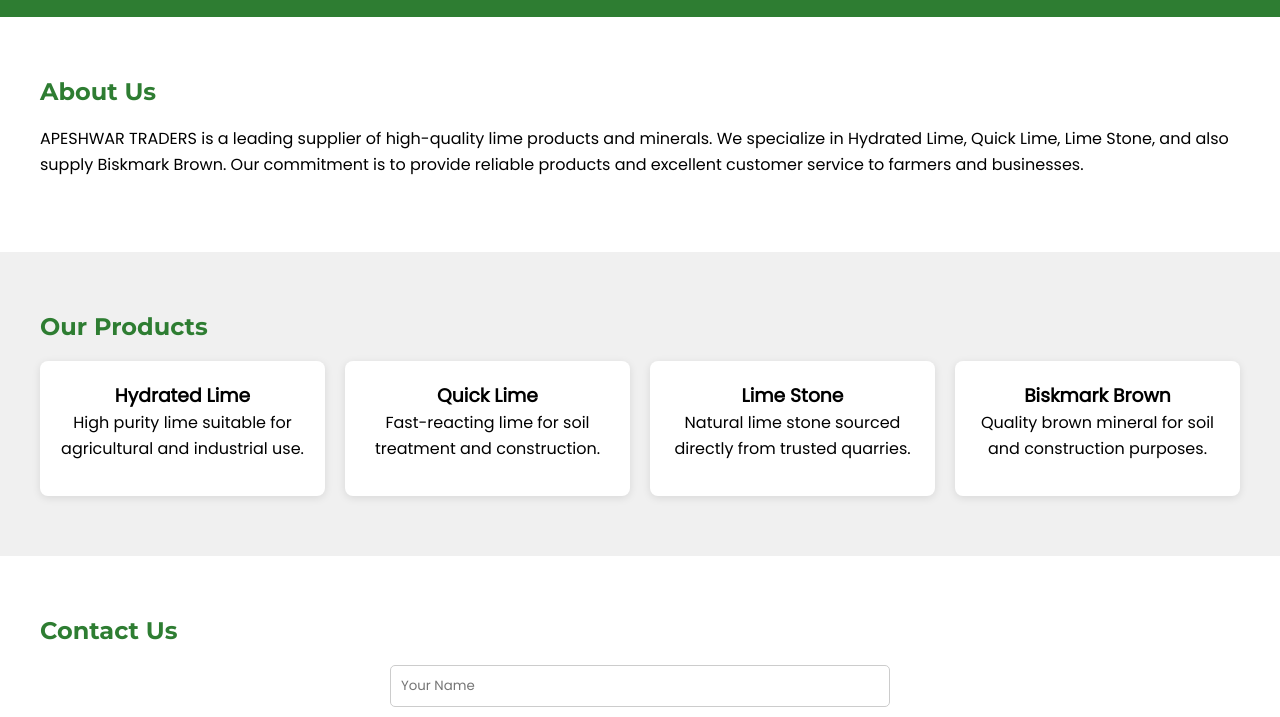
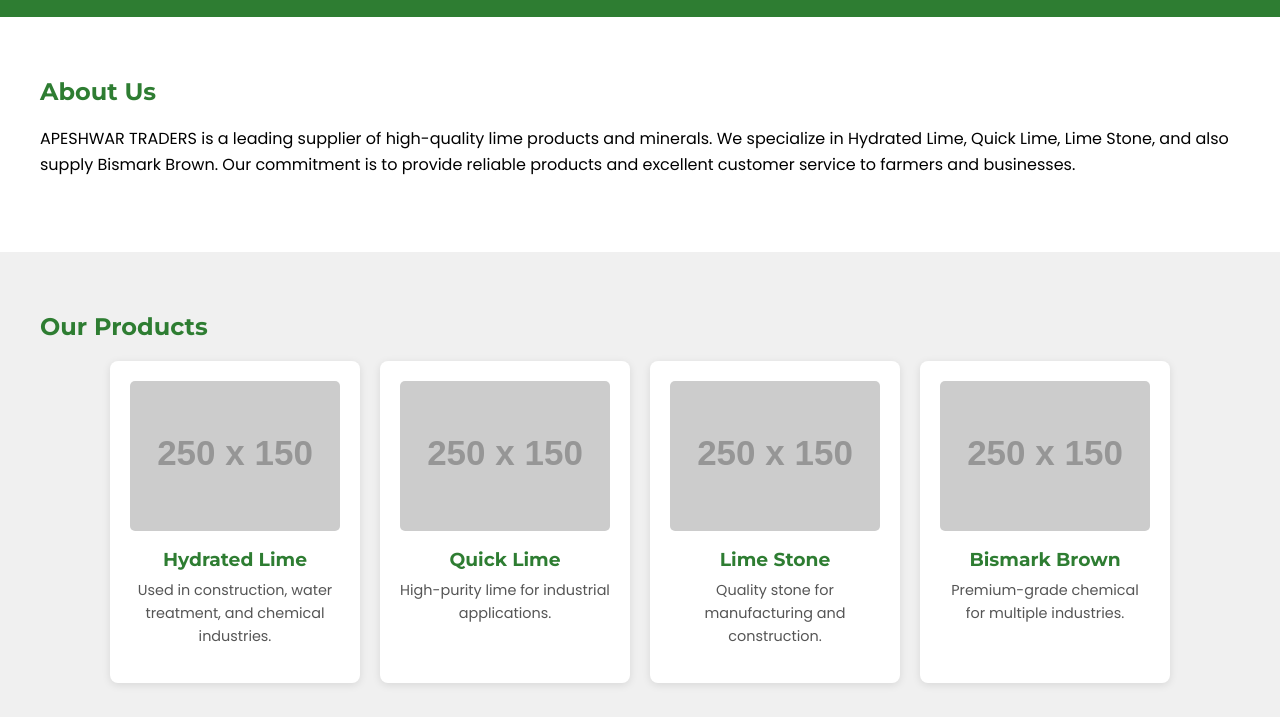
Before and after one commit to apeshwartraders-web/Apeshwar-traders, a plain HTML site: page index.html in a window 1280 px wide. Shown: the part 83-800 px from the top of the page. Drawn offline with Linux system fonts and the light colour scheme; placeholder pictures from the web are drawn by us.

Commit message:
Update index.html

```diff
--- a/index.html
+++ b/index.html
@@ -6,19 +6,11 @@
   <title>APESHWAR TRADERS</title>
   <link href="https://fonts.googleapis.com/css2?family=Montserrat:wght@700&family=Poppins&display=swap" rel="stylesheet">
   <style>
-    /* Reset */
     * { margin:0; padding:0; box-sizing:border-box; }
-
     body { font-family: 'Poppins', sans-serif; background:#f9f9f9; }
 
-    /* Header */
     header {
-      display:flex;
-      align-items:center;
-      justify-content:space-between;
-      padding:20px 40px;
-      background:#2e7d32;
-      flex-wrap:wrap;
+      display:flex; align-items:center; justify-content:space-between; padding:20px 40px; background:#2e7d32; flex-wrap:wrap;
     }
     header img { height:60px; margin-right:15px; }
     header h1 { color:white; font-family:'Montserrat', sans-serif; margin:0; font-size:1.8rem; }
@@ -26,7 +18,6 @@
     nav a { color:white; margin:0 15px; text-decoration:none; font-weight:bold; }
     nav a:hover { text-decoration:underline; }
 
-    /* Sections */
     section { padding:60px 40px; }
     #about { background:#ffffff; }
     #products { background:#f0f0f0; }
@@ -35,16 +26,15 @@
     h2 { font-family:'Montserrat', sans-serif; color:#2e7d32; margin-bottom:20px; }
     p { margin-bottom:15px; line-height:1.6; }
 
-    /* Product Cards */
-    .product-grid { display:flex; flex-wrap:wrap; gap:20px; }
+    /* Product Grid */
+    .product-grid { display:flex; flex-wrap:wrap; gap:20px; justify-content:center; }
     .product-card {
-      background:white;
-      padding:20px;
-      border-radius:8px;
-      box-shadow:0 2px 8px rgba(0,0,0,0.1);
-      flex:1 1 200px;
-      text-align:center;
+      background:white; padding:20px; border-radius:8px; box-shadow:0 2px 8px rgba(0,0,0,0.1);
+      flex:1 1 220px; max-width:250px; text-align:center;
     }
+    .product-card img { width:100%; height:150px; object-fit:cover; border-radius:5px; margin-bottom:10px; }
+    .product-card h3 { font-family:'Montserrat', sans-serif; color:#2e7d32; margin-bottom:8px; }
+    .product-card p { font-size:0.9rem; color:#555555; }
 
     /* Contact Form */
     form { display:flex; flex-direction:column; max-width:500px; margin:auto; }
@@ -52,7 +42,6 @@
     form button { padding:12px; border:none; background:#2e7d32; color:white; font-weight:bold; border-radius:5px; cursor:pointer; }
     form button:hover { background:#1b4d20; }
 
-    /* Footer */
     footer { text-align:center; padding:20px; background:#2e7d32; color:white; }
   </style>
 </head>
@@ -77,7 +66,7 @@
   <!-- About Section -->
   <section id="about">
     <h2>About Us</h2>
-    <p>APESHWAR TRADERS is a leading supplier of high-quality lime products and minerals. We specialize in Hydrated Lime, Quick Lime, Lime Stone, and also supply Biskmark Brown. Our commitment is to provide reliable products and excellent customer service to farmers and businesses.</p>
+    <p>APESHWAR TRADERS is a leading supplier of high-quality lime products and minerals. We specialize in Hydrated Lime, Quick Lime, Lime Stone, and also supply Bismark Brown. Our commitment is to provide reliable products and excellent customer service to farmers and businesses.</p>
   </section>
 
   <!-- Products Section -->
@@ -85,20 +74,24 @@
     <h2>Our Products</h2>
     <div class="product-grid">
       <div class="product-card">
+        <img src="https://via.placeholder.com/250x150?text=Hydrated+Lime" alt="Hydrated Lime">
         <h3>Hydrated Lime</h3>
-        <p>High purity lime suitable for agricultural and industrial use.</p>
+        <p>Used in construction, water treatment, and chemical industries.</p>
       </div>
       <div class="product-card">
+        <img src="https://via.placeholder.com/250x150?text=Quick+Lime" alt="Quick Lime">
         <h3>Quick Lime</h3>
-        <p>Fast-reacting lime for soil treatment and construction.</p>
+        <p>High-purity lime for industrial applications.</p>
       </div>
       <div class="product-card">
+        <img src="https://via.placeholder.com/250x150?text=Lime+Stone" alt="Lime Stone">
         <h3>Lime Stone</h3>
-        <p>Natural lime stone sourced directly from trusted quarries.</p>
+        <p>Quality stone for manufacturing and construction.</p>
       </div>
       <div class="product-card">
-        <h3>Biskmark Brown</h3>
-        <p>Quality brown mineral for soil and construction purposes.</p>
+        <img src="https://via.placeholder.com/250x150?text=Bismark+Brown" alt="Bismark Brown">
+        <h3>Bismark Brown</h3>
+        <p>Premium-grade chemical for multiple industries.</p>
       </div>
     </div>
   </section>
```
